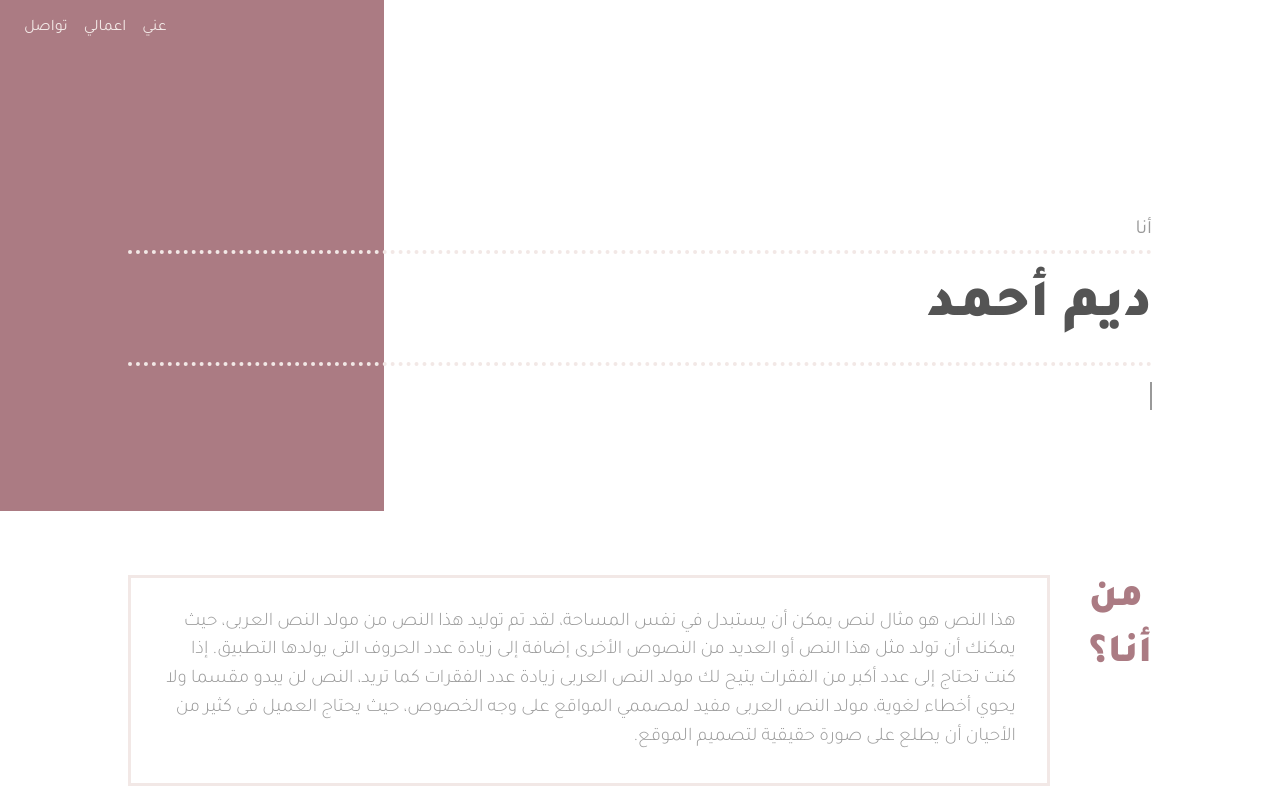
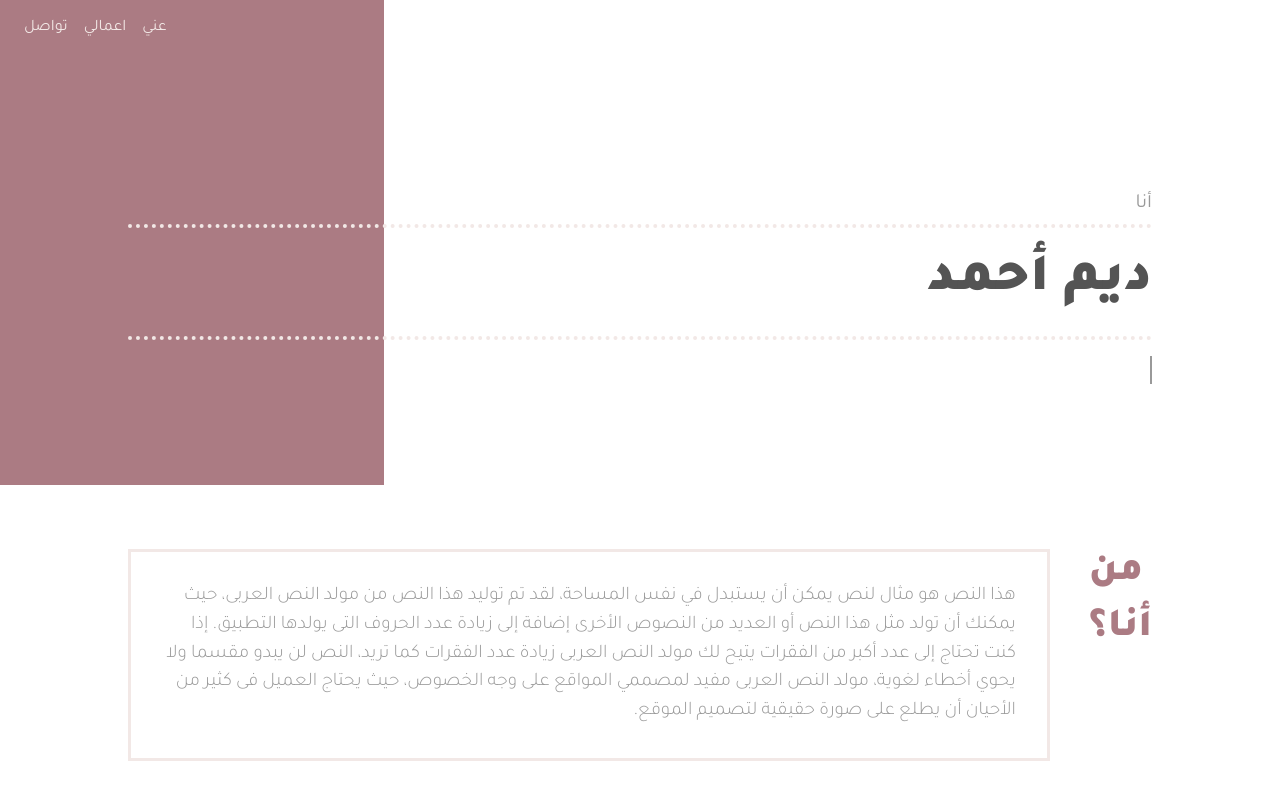
Before and after one commit to SaraIAlrayes/Deem, a plain HTML site: page index.html in a window 1280 px wide. Shown: the top 800 px of the page. Drawn offline with nearby package versions, Linux system fonts and the light colour scheme.

```diff
--- a/css/style.css
+++ b/css/style.css
@@ -21,7 +21,7 @@
 /* Title */
 .title-container {
   position: relative;
-  padding: 17% 10% 7%;
+  padding: 15% 10% 7%;
 }
 
 .title-content {
```
